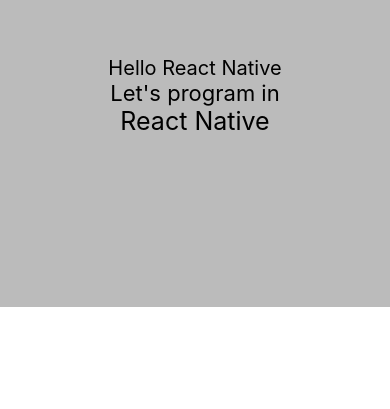
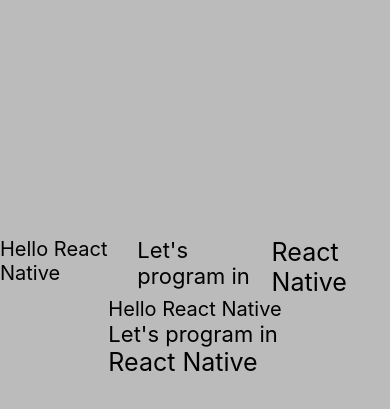
Before and after one commit to EhsanTgv/react_native_ecommerce, a React Native app: screen / in a window 390 px wide. Shown: the part 115-524 px from the top of the page. Built offline with nearby package versions, Linux system fonts and the light colour scheme.

Commit message:
Practice more with flex and nested views

```diff
--- a/App.js
+++ b/App.js
@@ -1,11 +1,25 @@
-import {Text, View} from 'react-native';
+import { Text, View } from 'react-native';
 
 export default function App() {
     return (
-        <View style={{flex: 0.5, alignItems: 'center', justifyContent: 'center', backgroundColor: '#BBB'}}>
-            <Text style={{fontSize: 20}}>Hello React Native</Text>
-            <Text style={{fontSize: 22}}>Let's program in</Text>
-            <Text style={{fontSize: 25}}>React Native</Text>
+        <View style={{
+            flexDirection: 'column',
+            flex: 1,
+            alignItems: 'center',
+            justifyContent: 'center',
+            backgroundColor: '#BBB',
+        }}>
+            <View style={{ flexDirection: "row" }}>
+                <Text style={{ fontSize: 20 }}>Hello React Native</Text>
+                <Text style={{ fontSize: 22 }}>Let's program in</Text>
+                <Text style={{ fontSize: 25 }}>React Native</Text>
+            </View>
+
+            <View>
+                <Text style={{ fontSize: 20 }}>Hello React Native</Text>
+                <Text style={{ fontSize: 22 }}>Let's program in</Text>
+                <Text style={{ fontSize: 25 }}>React Native</Text>
+            </View>
         </View>
     )
 }
```
Also changed, not shown: package.json (+4 -4 lines), 1 other file (tests, documents, lock files or other folders).
